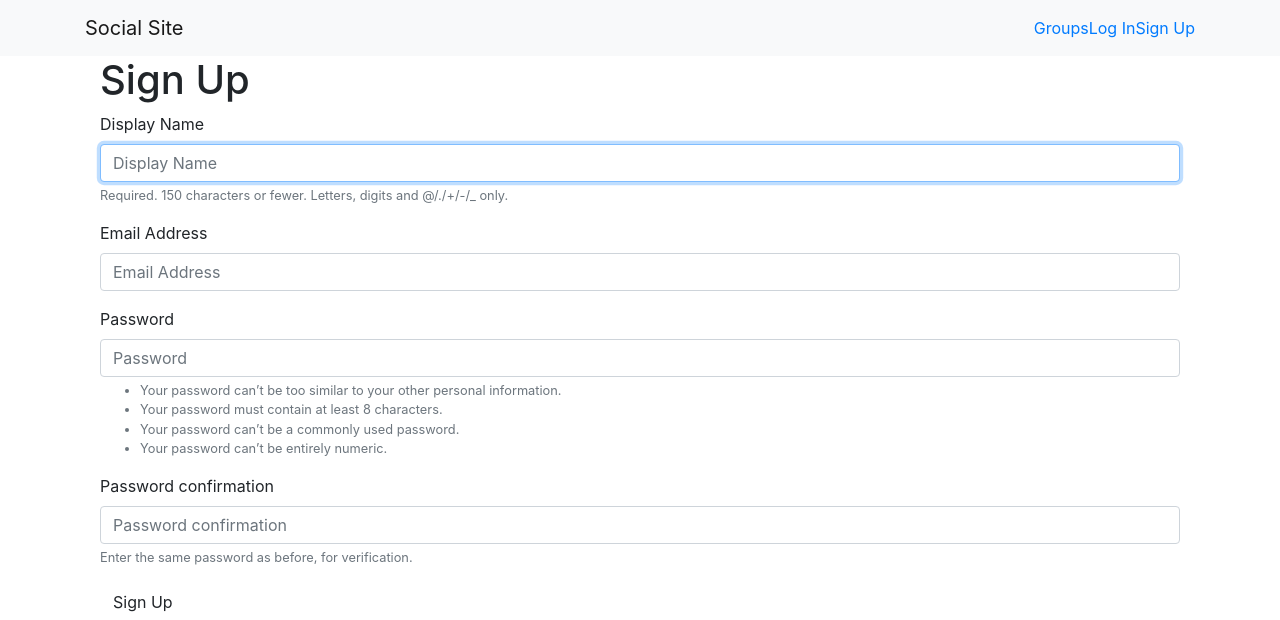
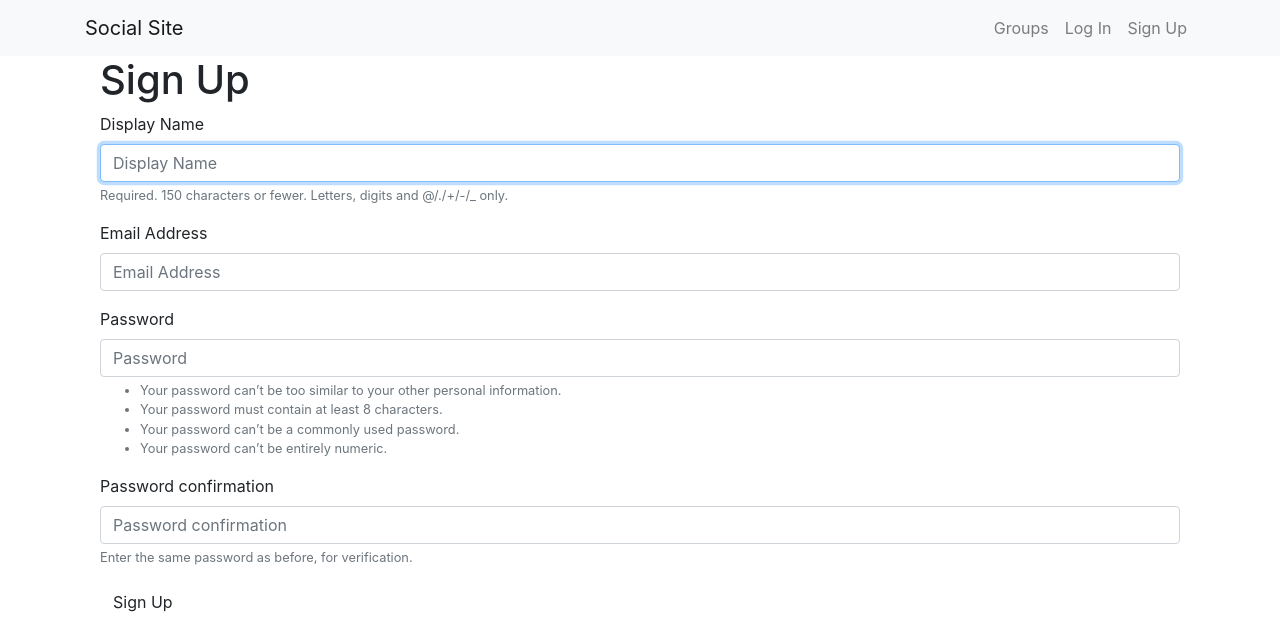
Before and after one commit to rafattu5har/social_site, a Django app: page /accounts/signup/ in a window 1280 px wide. Shown: the top 620 px of the page. Run offline with Django 3.2, Linux system fonts and the light colour scheme; some libraries are stand-ins or nearby versions.

Commit message:
update base.html : adding nav-link

```diff
--- a/social_site/templates/base.html
+++ b/social_site/templates/base.html
@@ -18,14 +18,14 @@
         <a class="navbar-brand mynav" href="{% url 'home' %}">Social Site</a>
         <ul class="nav navbar-nav navbar-right">
           {% if user.is_authenticated %}
-            <li> <a href="#">Post</a> </li>
-            <li> <a href="#">Groups</a> </li>
-            <li> <a href="#">Create Group</a> </li>
-            <li> <a href="{% url 'accounts::login' %}">Log Out</a> </li>
+            <li> <a class="nav-link" href="#">Post</a> </li>
+            <li> <a class="nav-link" href="#">Groups</a> </li>
+            <li> <a class="nav-link" href="#">Create Group</a> </li>
+            <li> <a class="nav-link" href="{% url 'accounts::login' %}">Log Out</a> </li>
           {% else %}
-            <li> <a href="#">Groups</a> </li>
-            <li> <a href="{% url 'accounts:login' %}">Log In</a> </li>
-            <li> <a href="{% url 'accounts:signup' %}">Sign Up</a> </li>
+            <li> <a class="nav-link" href="#">Groups</a> </li>
+            <li> <a class="nav-link" href="{% url 'accounts:login' %}">Log In</a> </li>
+            <li> <a class="nav-link" href="{% url 'accounts:signup' %}">Sign Up</a> </li>
           {% endif %}
         </ul>
       </div>
```
